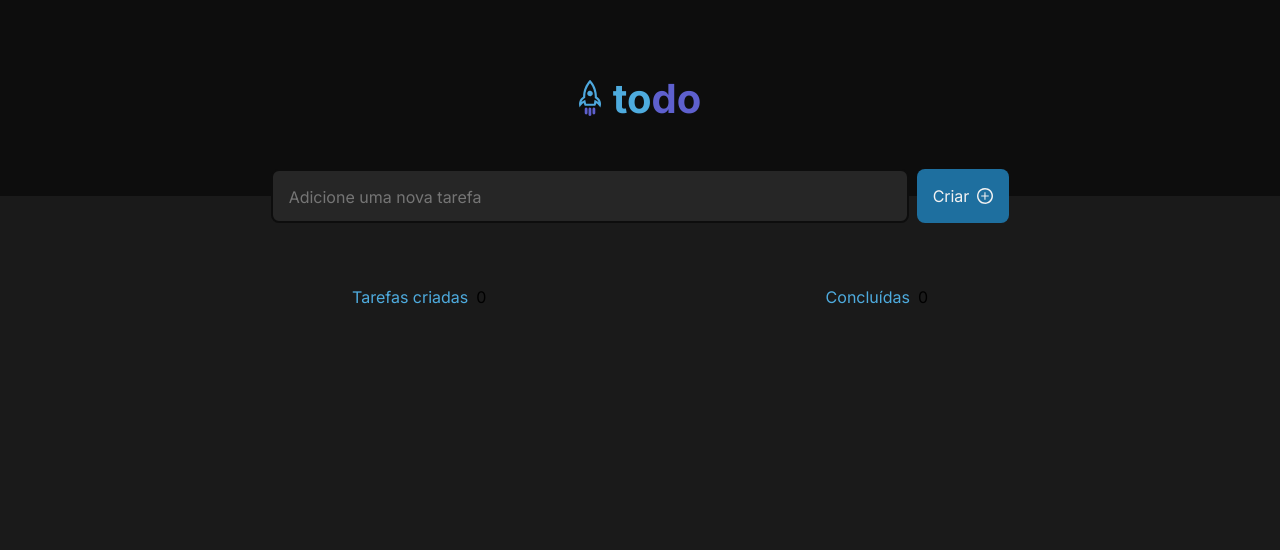
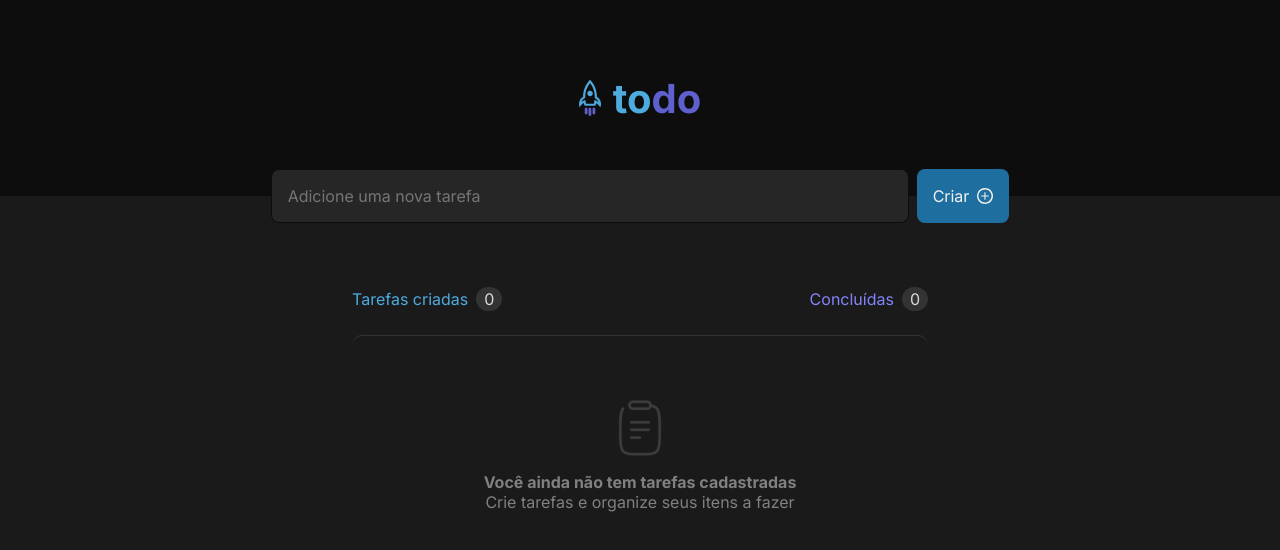
Before and after one commit to marquezzin/todolist, a React (Vite) app: page / in a window 1280 px wide. Shown: the top 550 px of the page. Built offline with nearby package versions, Linux system fonts and the light colour scheme.

Commit message:
setting empty box

```diff
--- a/src/componentes/NewTask.module.css
+++ b/src/componentes/NewTask.module.css
@@ -18,7 +18,7 @@
     /* 2px é border-width(espessura:
     ;solid é o border style de linha continua
     var()  é a cor da borda */
-    border: 2px solid var(--gray-700);
+    border: 1px solid var(--gray-700);
     /* cor do texto da textarea */
     color: var(--gray-200);
     overflow: hidden; /* Desativa o rolamento */
--- a/src/componentes/TaskSpace.jsx
+++ b/src/componentes/TaskSpace.jsx
@@ -1,8 +1,10 @@
 import styles from './TaskSpace.module.css'
+import clipboard from '../assets/Clipboard.svg'
 
 export function TaskSpace(){
     return(
-        <div className={styles.info}>
+        <div>
+            <header className={styles.info}>
                 <div className={styles.created}>
                     <p>Tarefas criadas</p>
                     <span>0</span>
@@ -11,7 +13,19 @@ export function TaskSpace(){
                     <p>Concluídas</p>
                     <span>0</span>
                 </div>
+            </header>
+            <div className={styles.boxEmpty}>
+                {/* if tasks == 0 */}
+                <img src={clipboard} alt="clipboard" />
+                <p className={styles.bold}>Você ainda não tem tarefas cadastradas</p>
+                <p>Crie tarefas e organize seus itens a fazer</p>
+
+
             </div>
+        </div>
+
+
+
     )
 
 }
--- a/src/componentes/TaskSpace.module.css
+++ b/src/componentes/TaskSpace.module.css
@@ -9,20 +9,55 @@
     margin-right: 22rem;
 }
 
-.created{
+.created, .completed {
     display: flex;
     gap: 0.5rem;
+    align-items: center;
 }
 
-.created p{
+.created p {
     color: var(--blue);
 }
 
-.completed{
-    display: flex;
-    gap: 0.5rem;
+.created span, .completed span {
+    color: var(--gray-200);
+    border-radius: 999px;
+    background: var(--gray-400);
+    /* 2 vertical e 8 horizontal */
+    padding: 2px 8px;
 }
 
+
 .completed p{
-    color: var(--blue);
+    color: var(--purple);
 }
+
+.boxEmpty{
+    /* nao defino altura e largura para que ela possa esticar
+    quando tiver conteudo */
+    margin-top: 1.5rem;
+    margin-left: 22rem;
+    margin-right: 22rem;
+    display: flex;
+    /* padrao é flex direction: row; */
+    flex-direction: column;
+    justify-content: center;
+    align-items: center;
+    border-radius: 10px 10px 0 0; /* Superior esquerdo, superior direito, inferior direito, inferior esquerdo */
+    border: 1px solid var(--gray-400);
+    border-bottom: none; /* Remove a borda inferior */
+    border-right: none; /* Remove a borda inferior */
+    border-left: none; /* Remove a borda esquerda */
+}
+.boxEmpty img{
+    padding-top: 4rem;
+}
+
+.boxEmpty p{
+    color: var(--gray-300);
+}
+
+.bold{
+    padding-top: 1rem;
+    font-weight: bold;
+}
```
Also changed, not shown: src/assets/Clipboard.svg (added). Lines whose indentation alone changed are shown as unchanged.
